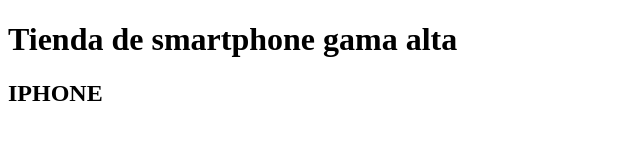
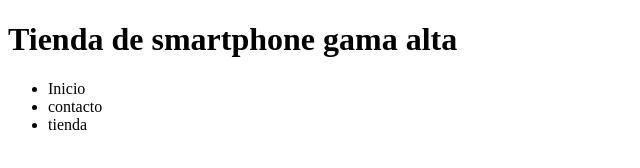
Before and after one commit to willome25/willome25.github.io, a plain HTML site: page index.html in a window 1280 px wide. Shown: the whole page, without its empty margins (0-640 px from the left). Drawn offline with Linux system fonts and the light colour scheme.

Commit message:
Update index.html

```diff
--- a/index.html
+++ b/index.html
@@ -7,6 +7,12 @@
 </head>
 <body>
    <H1>Tienda de smartphone gama alta</H1>
-   <h2>IPHONE</h2>
+  <nav>
+    <ul>
+        <li>Inicio</li>
+        <li>contacto</li>
+        <li>tienda</li>
+    </ul>
+  </nav>
 </body>
 </html>
```
